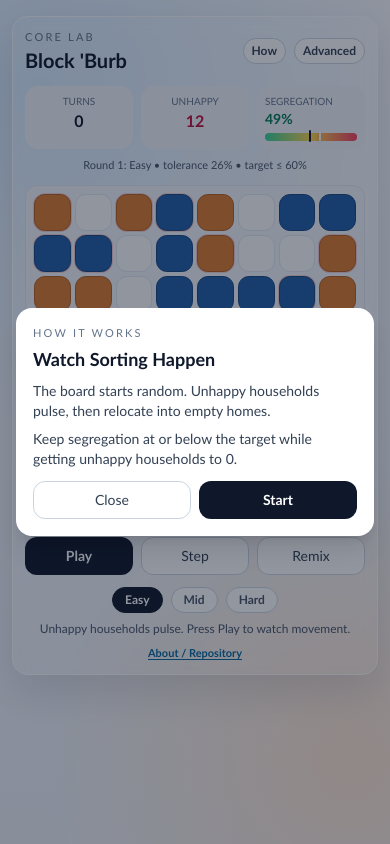
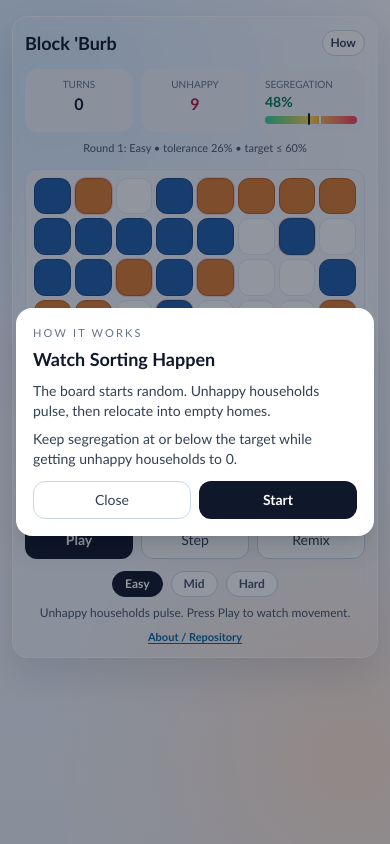
Before and after one commit to professorcaren/block-burb, a React (Vite) app in the folder block-burb-app/: page / in a window 390 px wide. Built offline with nearby package versions, Linux system fonts and the light colour scheme.

Commit message:
Tighten mobile UI and prevent immediate round completion

```diff
--- a/block-burb-app/src/App.tsx
+++ b/block-burb-app/src/App.tsx
@@ -1,7 +1,5 @@
 import { useCallback, useEffect, useMemo, useRef, useState } from 'react'
-import AdvancedGame from './AdvancedGame'
 
-type Mode = 'core' | 'advanced'
 type AgentColor = 'blue' | 'orange'
 type Cell = AgentColor | null
 type Board = Cell[][]
@@ -168,6 +166,30 @@ const analyzeBoard = (board: Board, tolerance: number): BoardAnalysis => {
   return { unhappyCount, totalAgents, segregation, unhappyKeys }
 }
 
+const minimumUnhappyForRound = (round: RoundConfig): number =>
+  Math.max(4, Math.round((round.blueCount + round.orangeCount) * 0.1))
+
+const createPlayableRoundBoard = (round: RoundConfig): Board => {
+  let bestUnsolvedBoard: Board | null = null
+  let bestUnhappy = -1
+
+  for (let attempt = 0; attempt < 240; attempt += 1) {
+    const candidate = createRoundBoard(round)
+    const analysis = analyzeBoard(candidate, round.tolerance)
+
+    if (analysis.unhappyCount > 0 && analysis.unhappyCount > bestUnhappy) {
+      bestUnsolvedBoard = candidate
+      bestUnhappy = analysis.unhappyCount
+    }
+
+    if (analysis.unhappyCount >= minimumUnhappyForRound(round)) {
+      return candidate
+    }
+  }
+
+  return bestUnsolvedBoard ?? createRoundBoard(round)
+}
+
 const collectVacancies = (board: Board): Position[] => {
   const vacancies: Position[] = []
   for (let row = 0; row < BOARD_SIZE; row += 1) {
@@ -218,9 +240,8 @@ const isRoundCompleted = (analysis: BoardAnalysis, round: RoundConfig): boolean
   analysis.unhappyCount === 0 && analysis.segregation <= round.targetSegregation
 
 function App() {
-  const [mode, setMode] = useState<Mode>('core')
   const [roundIndex, setRoundIndex] = useState(0)
-  const [board, setBoard] = useState<Board>(() => createRoundBoard(ROUNDS[0]))
+  const [board, setBoard] = useState<Board>(() => createPlayableRoundBoard(ROUNDS[0]))
   const [running, setRunning] = useState(false)
   const [turns, setTurns] = useState(0)
   const [hint, setHint] = useState('Unhappy households pulse. Press Play to watch movement.')
@@ -233,7 +254,7 @@ function App() {
   const completionShownRef = useRef(false)
   const round = ROUNDS[roundIndex]
   const analysis = useMemo(() => analyzeBoard(board, round.tolerance), [board, round.tolerance])
-  const completed = isRoundCompleted(analysis, round)
+  const completed = turns > 0 && isRoundCompleted(analysis, round)
   const segregationAlert = analysis.segregation > round.targetSegregation
   const segregationNeedleLeft = Math.max(2, Math.min(98, analysis.segregation))
   const targetMarkerLeft = Math.max(2, Math.min(98, round.targetSegregation))
@@ -282,7 +303,7 @@ function App() {
   const resetRound = useCallback((): void => {
     setRunning(false)
     setTurns(0)
-    setBoard(createRoundBoard(round))
+    setBoard(createPlayableRoundBoard(round))
     setHint('Random start loaded. Watch the pulse, then move.')
     setShowRoundSummary(false)
     setMoveTrail(null)
@@ -295,7 +316,7 @@ function App() {
     setRoundIndex(index)
     setRunning(false)
     setTurns(0)
-    setBoard(createRoundBoard(nextRound))
+    setBoard(createPlayableRoundBoard(nextRound))
     setHint(`${nextRound.label} layout ready.`)
     setShowRoundSummary(false)
     setMoveTrail(null)
@@ -360,30 +381,11 @@ function App() {
     loadRound(roundIndex + 1)
   }
 
-  if (mode === 'advanced') {
-    return (
-      <div className="relative">
-        <button
-          type="button"
-          onClick={() => setMode('core')}
-          className="fixed left-4 top-4 z-50 rounded-xl border border-slate-300 bg-white/95 px-3 py-2 text-xs font-semibold text-slate-800 shadow"
-        >
-          Back To Core Lab
-        </button>
-        <AdvancedGame />
-      </div>
-    )
-  }
-
   return (
     <main className="relative min-h-screen bg-[radial-gradient(circle_at_10%_10%,#d9edff_0%,transparent_42%),radial-gradient(circle_at_90%_90%,#ffe7d3_0%,transparent_36%),linear-gradient(180deg,#f9fbff_0%,#edf2f8_100%)] px-3 pb-10 pt-4">
       <section className="mx-auto w-full max-w-md rounded-2xl border border-white/80 bg-white/92 p-3 shadow-[0_18px_40px_rgba(16,24,40,0.12)] backdrop-blur">
         <header className="flex items-center justify-between">
-          <div>
-            <p className="text-[11px] uppercase tracking-[0.2em] text-slate-500">Core Lab</p>
-            <h1 className="text-xl font-semibold text-slate-900">Block 'Burb</h1>
-          </div>
-          <div className="flex items-center gap-2">
+          <h1 className="text-lg font-semibold text-slate-900">Block 'Burb</h1>
           <button
             type="button"
             onClick={() => {
@@ -394,14 +396,6 @@ function App() {
           >
             How
           </button>
-            <button
-              type="button"
-              onClick={() => setMode('advanced')}
-              className="rounded-lg border border-slate-300 bg-white px-2 py-1 text-xs font-semibold text-slate-700"
-            >
-              Advanced
-            </button>
-          </div>
         </header>
 
         <div className="mt-3 grid grid-cols-3 gap-2">
```
Lines whose indentation alone changed are shown as unchanged.
